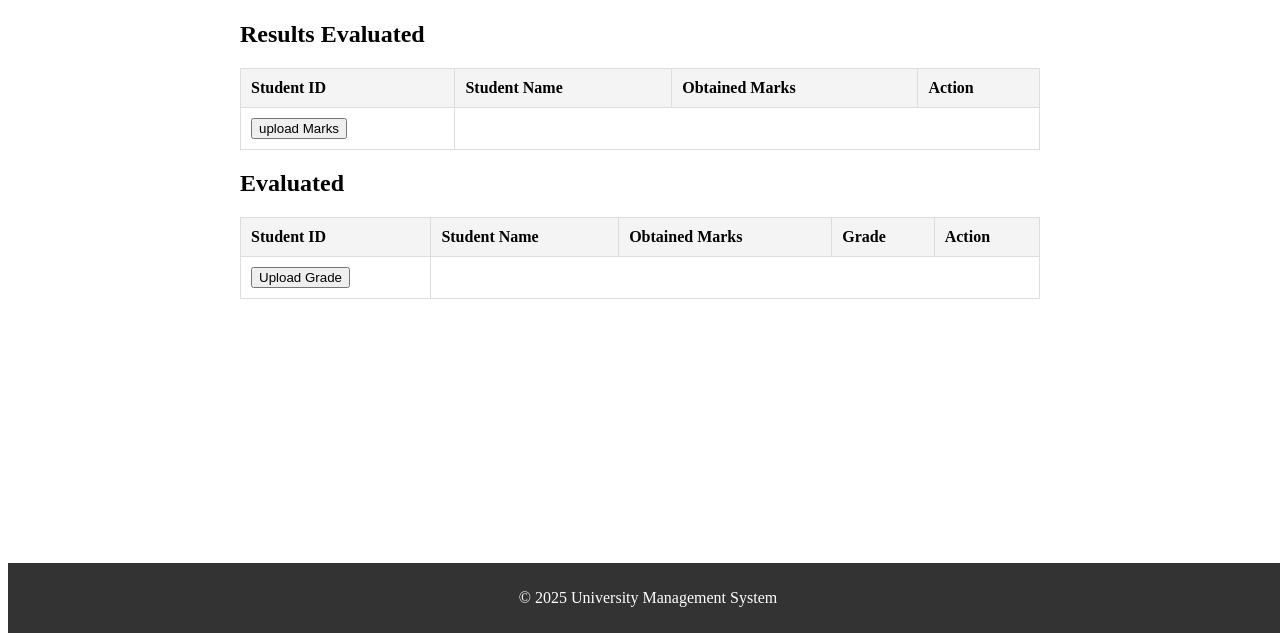
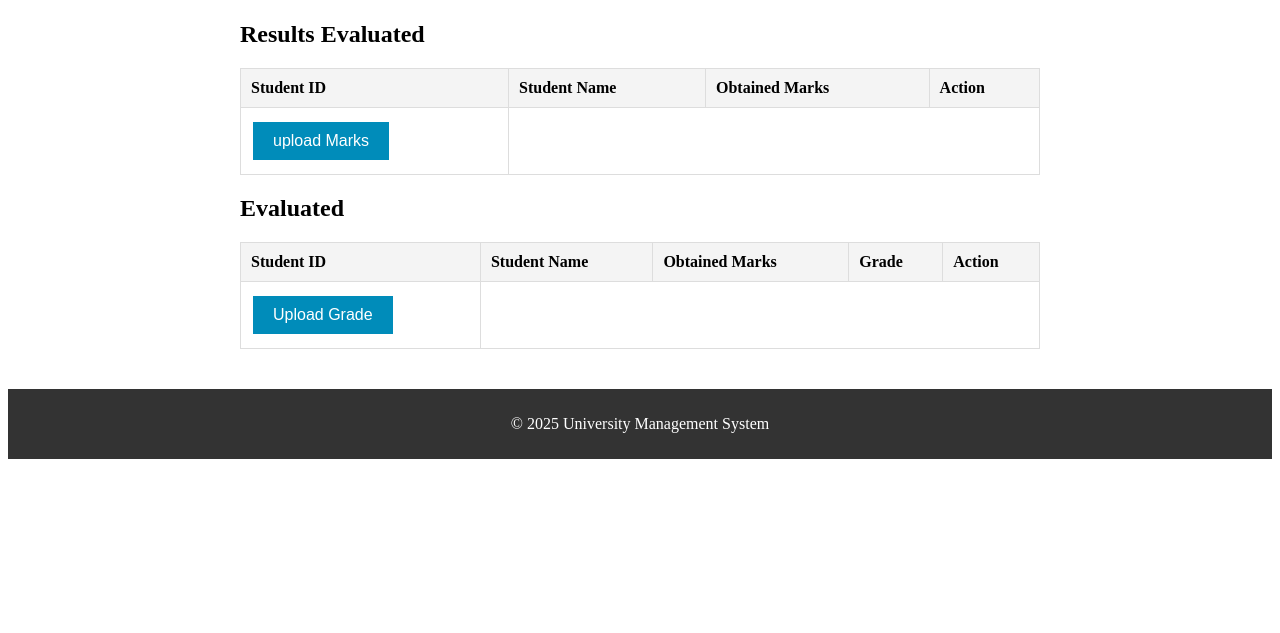
Before and after one commit to miyasajid19/University-Management-System, a Flask app: template templates/result_evaluation.html in a window 1280 px wide. Shown: the part 167-800 px from the top of the page. Run offline with Flask 3, Linux system fonts and the light colour scheme; the template is opened without the code that fills it, so the values that code supplies are empty.

Commit message:
added css

```diff
--- a/templates/result_evaluation.html
+++ b/templates/result_evaluation.html
@@ -72,9 +72,44 @@
             padding: 10px 0;
             background-color: #333;
             color: #fff;
-            position: fixed;
+            position:relative;
             width: 100%;
             bottom: 0;
+        }
+        button {
+            background-color: #4CAF50;
+            color: white;
+            border: none;
+            padding: 10px 20px;
+            text-align: center;
+            text-decoration: none;
+            display: inline-block;
+            font-size: 16px;
+            margin: 4px 2px;
+            cursor: pointer;
+            transition: background-color 0.3s ease;
+        }
+
+        button:hover {
+            background-color: #45a049;
+        }
+
+        button[type="submit"][formaction*="delete"] {
+            background-color: #f44336;
+        }
+
+        button[type="submit"][formaction*="delete"]:hover {
+            background-color: #e53935;
+        }
+
+        button[type="submit"][formaction*="evaluateall"],
+        button[type="submit"][formaction*="grade"] {
+            background-color: #008CBA;
+        }
+
+        button[type="submit"][formaction*="evaluateall"]:hover,
+        button[type="submit"][formaction*="grade"]:hover {
+            background-color: #007bb5;
         }
     </style>
 </head>
```
